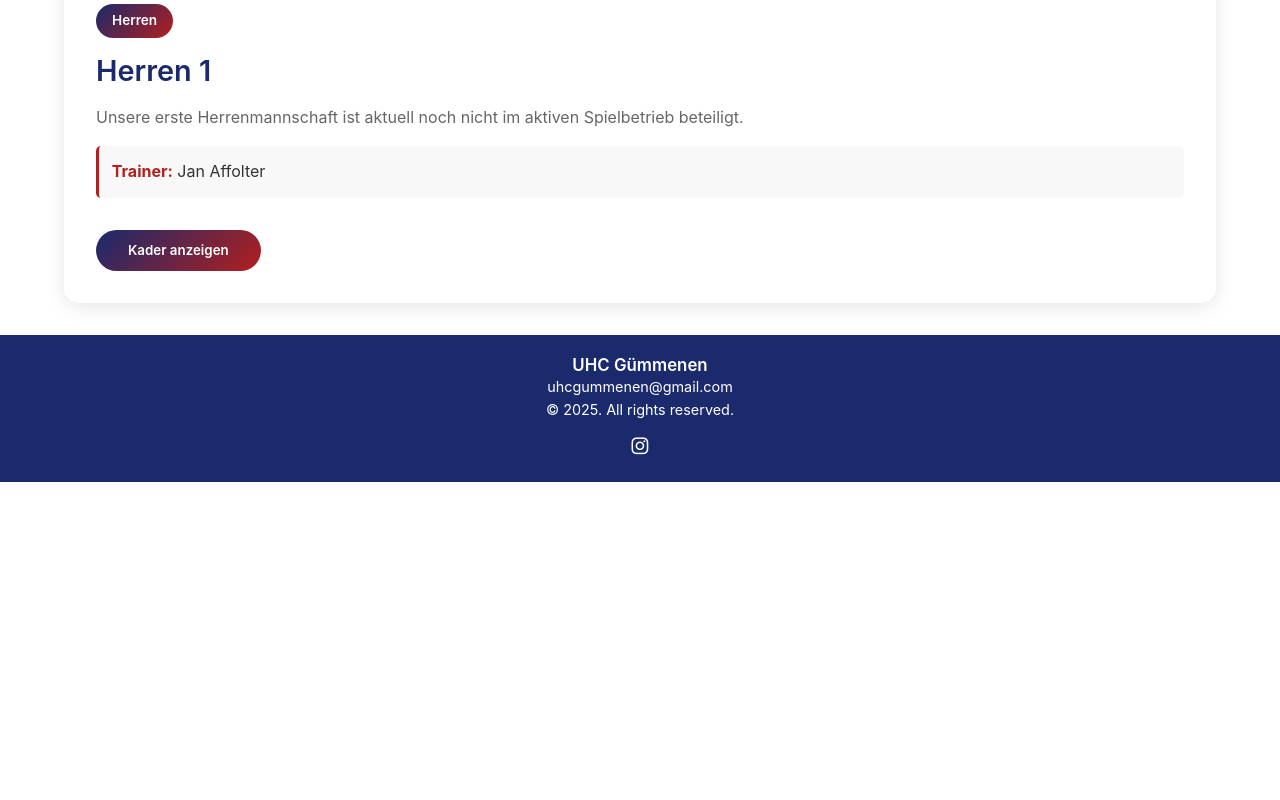
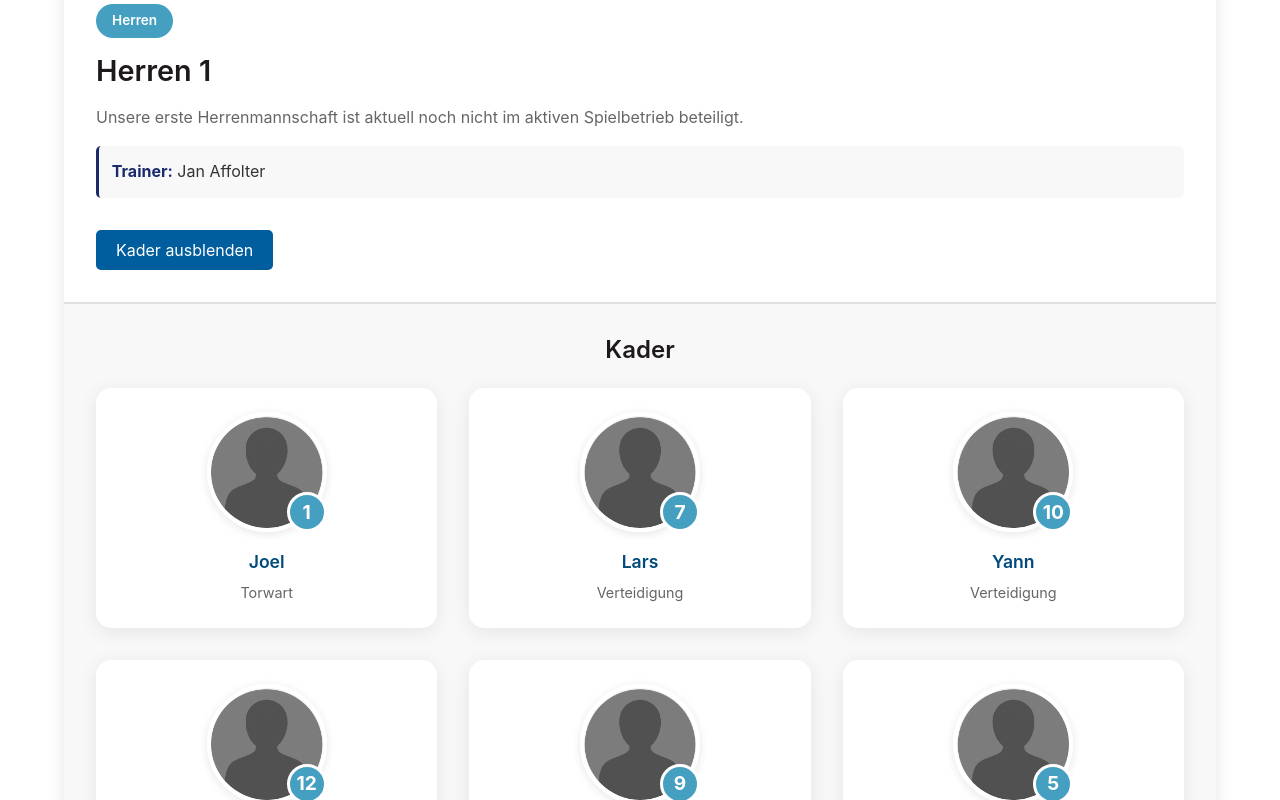
Before and after one commit to yafis01/uhcguemmenen, an Angular app: page /teams in a window 1280 px wide. Shown: the part 780-1580 px from the top of the page. Before the commit the page ends 1248 px from the top, so only its background shows below. Built offline with nearby package versions, Linux system fonts and the light colour scheme.

Commit message:
new design: blue theme

```diff
--- a/src/app/pages/contact/contact.component.css
+++ b/src/app/pages/contact/contact.component.css
@@ -43,11 +43,11 @@
 }
 
 .contact-link.email:hover {
-  color: #1a2a6c;
+  color: #005d9e;
 }
 
 .contact-link.phone:hover {
-  color: #b21f1f;
+  color: #005d9e;
 }
 
 
@@ -63,7 +63,7 @@
 }
 
 .contact-box h2 {
-  color: #1a2a6c;
+  color: #004a7c;
   font-size: 2.5rem;
   margin-bottom: 1rem;
 }
@@ -86,25 +86,25 @@
   padding: 1rem;
   background: #f8f8f8;
   border-radius: 10px;
-  border-left: 4px solid #b21f1f;
+  border-left: 4px solid #005d9e;
 }
 
 .contact-item strong {
   display: block;
-  color: #1a2a6c;
+  color: #004a7c;
   margin-bottom: 0.5rem;
   font-size: 0.95rem;
 }
 
 .contact-item a {
-  color: #b21f1f;
+  color: #005d9e;
   text-decoration: none;
   transition: all 0.3s ease;
   font-weight: 500;
 }
 
 .contact-item a:hover {
-  color: #1a2a6c;
+  color: #004a7c;
   text-decoration: underline;
 }
 
--- a/src/app/pages/event/event.component.css
+++ b/src/app/pages/event/event.component.css
@@ -58,21 +58,22 @@
 
 /* Button */
 .submit-button {
-  background: linear-gradient(135deg, #1a2a6c, #b21f1f);
+  background-color: #005d9e;
   color: white;
   font-weight: 700;
   font-size: 1.1rem;
   padding: 1rem 0;
-  border: none;
+  border: 1px solid transparent;
   border-radius: 50px;
   cursor: pointer;
-  transition: all 0.3s ease;
+  transition: background-color 0.3s ease, color 0.3s ease, border-color 0.3s ease;
   margin-top: 1.2rem;
 }
 
 .submit-button:hover {
-  transform: scale(1.05);
-  box-shadow: 0 8px 20px rgba(178,31,31,0.3);
+  background-color: white;
+  color: #005d9e;
+  border: 1px solid #005d9e;
 }
 
 .category-description {
@@ -116,6 +117,10 @@
 
 }
 
+.contact-box h2 {
+   color: #1e1a1a;
+}
+
 .info-box ul {
   list-style: none;
   padding: 0;
@@ -151,13 +156,14 @@
   max-width: 700px;
   text-align: left;
   box-shadow: 0 4px 15px rgba(0,0,0,0.1);
-  border-left: 6px solid #b21f1f;
+  border-left: 6px solid #005d9e;
 }
 
 .info-box h3 {
   font-size: 1.5rem;
   margin-bottom: 1rem;
   font-weight: 700;
+  color: #1e1a1a;
 }
 
 .info-box ul {
--- a/src/app/pages/info/info.component.css
+++ b/src/app/pages/info/info.component.css
@@ -43,11 +43,11 @@
 }
 
 .contact-link.email:hover {
-    color: #1a2a6c;
+    color: #005d9e;
 }
 
 .contact-link.phone:hover {
-    color: #b21f1f;
+    color: #005d9e;
 }
 
 
@@ -63,7 +63,7 @@
 }
 
 .contact-box h2 {
-    color: #1a2a6c;
+    color: #004a7c;
     font-size: 2.5rem;
     margin-bottom: 1rem;
 }
@@ -86,25 +86,25 @@
     padding: 1rem;
     background: #f8f8f8;
     border-radius: 10px;
-    border-left: 4px solid #b21f1f;
+    border-left: 4px solid #005d9e;
 }
 
 .contact-item strong {
     display: block;
-    color: #1a2a6c;
+    color: #004a7c;
     margin-bottom: 0.5rem;
     font-size: 0.95rem;
 }
 
 .contact-item a {
-    color: #b21f1f;
+    color: #005d9e;
     text-decoration: none;
     transition: all 0.3s ease;
     font-weight: 500;
 }
 
 .contact-item a:hover {
-    color: #1a2a6c;
+    color: #004a7c;
     text-decoration: underline;
 }
 
--- a/src/app/pages/teams/teams.component.css
+++ b/src/app/pages/teams/teams.component.css
@@ -14,7 +14,6 @@
   overflow: hidden;
   box-shadow: 0 4px 20px rgba(0, 0, 0, 0.1);
   transition: all 0.3s ease;
-  cursor: pointer;
 }
 
 .team-card:hover {
@@ -23,7 +22,7 @@
 }
 
 .team-card.active {
-  box-shadow: 0 8px 30px rgba(178, 31, 31, 0.2);
+  box-shadow: 0 8px 30px rgba(68, 159, 193, 0.2);
 }
 
 .team-image {
@@ -39,7 +38,7 @@
 
 .team-category {
   display: inline-block;
-  background: linear-gradient(135deg, #1a2a6c, #b21f1f);
+  background: #449fc1;
   color: white;
   padding: 0.4rem 1rem;
   border-radius: 20px;
@@ -49,7 +48,7 @@
 }
 
 .team-info h2 {
-  color: #1a2a6c;
+  color: #1e1a1a;
   margin-bottom: 1rem;
   font-size: 1.8rem;
 }
@@ -65,29 +64,12 @@
   margin: 1rem 0;
   padding: 0.8rem;
   background: #f8f8f8;
-  border-left: 3px solid #b21f1f;
+  border-left: 3px solid #1a2a6c;
   border-radius: 5px;
 }
 
 .coach-info strong {
-  color: #b21f1f;
-}
-
-.expand-button {
-  background: linear-gradient(135deg, #1a2a6c, #b21f1f);
-  color: white;
-  border: none;
-  padding: 0.8rem 2rem;
-  border-radius: 25px;
-  font-weight: 600;
-  cursor: pointer;
-  transition: all 0.3s ease;
-  margin-top: 1rem;
-}
-
-.expand-button:hover {
-  transform: scale(1.05);
-  box-shadow: 0 4px 15px rgba(178, 31, 31, 0.3);
+  color: #1a2a6c;
 }
 
 .team-roster {
@@ -109,7 +91,7 @@
 }
 
 .team-roster h3 {
-  color: #1a2a6c;
+  color: #1e1a1a;
   margin-bottom: 1.5rem;
   font-size: 1.5rem;
   text-align: center;
@@ -117,48 +99,66 @@
 
 .players-grid {
   display: grid;
-  grid-template-columns: repeat(auto-fill, minmax(250px, 1fr));
-  gap: 1rem;
+  grid-template-columns: repeat(3, 1fr);
+  gap: 2rem;
 }
 
 .player-card {
   background: white;
-  padding: 1rem;
-  border-radius: 10px;
-  display: flex;
-  align-items: center;
-  gap: 1rem;
-  box-shadow: 0 2px 10px rgba(0, 0, 0, 0.05);
+  border-radius: 15px;
+  overflow: hidden;
+  box-shadow: 0 4px 20px rgba(0, 0, 0, 0.08);
+  text-align: center;
   transition: all 0.3s ease;
 }
 
 .player-card:hover {
-  box-shadow: 0 4px 15px rgba(0, 0, 0, 0.1);
-  transform: translateX(5px);
+  transform: translateY(-5px);
+  box-shadow: 0 8px 30px rgba(0, 0, 0, 0.12);
 }
 
-.player-number {
-  background: linear-gradient(135deg, #1a2a6c, #b21f1f);
+.player-image-container {
+  position: relative;
+  width: 120px;
+  height: 120px;
+  margin: 1.5rem auto 1rem;
+}
+
+.player-image {
+  width: 100%;
+  height: 100%;
+  border-radius: 50%;
+  object-fit: cover;
+  border: 4px solid white;
+  box-shadow: 0 2px 10px rgba(0, 0, 0, 0.1);
+}
+
+.player-number-badge {
+  position: absolute;
+  bottom: 0;
+  right: 0;
+  background: #449fc1;
   color: white;
-  width: 50px;
-  height: 50px;
+  width: 40px;
+  height: 40px;
   border-radius: 50%;
   display: flex;
   align-items: center;
   justify-content: center;
-  font-size: 1.3rem;
+  font-size: 1.2rem;
   font-weight: 700;
-  flex-shrink: 0;
+  border: 3px solid white;
 }
 
 .player-info {
-  flex: 1;
+  padding: 0 1rem 1.5rem;
 }
 
 .player-name {
   font-weight: 600;
-  color: #1a2a6c;
-  margin-bottom: 0.3rem;
+  font-size: 1.1rem;
+  color: #004a7c;
+  margin-bottom: 0.25rem;
 }
 
 .player-position {
@@ -166,57 +166,75 @@
   font-size: 0.9rem;
 }
 
+.toggle-roster-btn {
+  display: inline-block;
+  background-color: #005d9e;
+  color: white;
+  padding: 10px 20px;
+  border: none;
+  border-radius: 5px;
+  cursor: pointer;
+  font-size: 1rem;
+  margin-top: 1rem;
+  transition: background-color 0.3s, color 0.3s;
+}
+
+.toggle-roster-btn:hover {
+  background-color: white;
+  color: #005d9e;
+  border: 1px solid #005d9e;
+}
+
 .join-section {
-  background: linear-gradient(135deg, rgba(26, 42, 108, 0.05), rgba(178, 31, 31, 0.05));
+  background: rgba(68, 159, 193, 0.05);
   padding: 4rem 0;
   margin-top: 2rem;
 }
-
 .join-content {
   text-align: center;
   max-width: 800px;
   margin: 0 auto;
 }
-
 .join-content h2 {
-  color: #1a2a6c;
+  color: #449fc1;
   font-size: 2.5rem;
   margin-bottom: 1.5rem;
 }
-
 .join-content p {
   color: #666;
   font-size: 1.1rem;
   line-height: 1.8;
   margin-bottom: 1.5rem;
 }
-
 .contact-info {
   background: white;
   padding: 1.5rem;
   border-radius: 10px;
   box-shadow: 0 4px 15px rgba(0, 0, 0, 0.1);
 }
-
 .contact-info p {
   margin: 0;
   color: #333;
 }
-
 .contact-info strong {
-  color: #b21f1f;
+  color: #449fc1;
 }
-
 @media (max-width: 1000px) {
   .page-header h1 {
     font-size: 2rem;
   }
 
   .players-grid {
-    grid-template-columns: 1fr;
+    grid-template-columns: repeat(2, 1fr);
   }
 
   .team-image {
     height: 200px;
   }
 }
+
+@media (max-width: 600px) {
+  .players-grid {
+    grid-template-columns: 1fr;
+  }
+}
--- a/src/app/pages/teams/teams.component.html
+++ b/src/app/pages/teams/teams.component.html
@@ -9,7 +9,7 @@
 
   <section class="container no-top-padding">
     <div class="teams-grid">
-      <div class="team-card" *ngFor="let team of teams" (click)="selectTeam(team)" [class.active]="selectedTeam?.id === team.id">
+      <div class="team-card" *ngFor="let team of teams">
         <div class="team-image" [style.background-image]="'url(' + team.image + ')'"></div>
         <div class="team-info">
           <span class="team-category">{{ team.category }}</span>
@@ -18,16 +18,19 @@
           <div class="coach-info">
             <strong>Trainer:</strong> {{ team.coach }}
           </div>
-          <button class="expand-button">
-            {{ selectedTeam?.id === team.id ? 'Weniger anzeigen' : 'Kader anzeigen' }}
+          <button (click)="toggleRoster(team)" class="toggle-roster-btn">
+            {{ team.isRosterVisible ? 'Kader ausblenden' : 'Kader einblenden' }}
           </button>
         </div>
 
-        <div class="team-roster" *ngIf="selectedTeam?.id === team.id">
+        <div *ngIf="team.isRosterVisible" class="team-roster">
           <h3>Kader</h3>
           <div class="players-grid">
             <div class="player-card" *ngFor="let player of team.players">
-              <div class="player-number">{{ player.number }}</div>
+              <div class="player-image-container">
+                <img [src]="player.image || 'assets/default-profile.png'" alt="{{ player.name }}" class="player-image">
+                <div class="player-number-badge">{{ player.number }}</div>
+              </div>
               <div class="player-info">
                 <div class="player-name">{{ player.name }}</div>
                 <div class="player-position">{{ player.position }}</div>
--- a/src/app/pages/teams/teams.component.ts
+++ b/src/app/pages/teams/teams.component.ts
@@ -5,6 +5,7 @@ interface Player {
   number: number;
   name: string;
   position: string;
+  image?: string;
 }
 
 interface Team {
@@ -15,6 +16,7 @@ interface Team {
   coach: string;
   players: Player[];
   image: string;
+  isRosterVisible?: boolean;
 }
 
 @Component({
@@ -33,23 +35,22 @@ export class TeamsComponent {
       description: 'Unsere erste Herrenmannschaft ist aktuell noch nicht im aktiven Spielbetrieb beteiligt.',
       coach: 'Jan Affolter',
       image: 'https://images.pexels.com/photos/163526/field-hockey-player-girls-game-163526.jpeg?auto=compress&cs=tinysrgb&w=800',
+      isRosterVisible: true,
       players: [
         { number: 1, name: 'Joel', position: 'Torwart' },
         { number: 7, name: 'Lars', position: 'Verteidigung' },
         { number: 10, name: 'Yann', position: 'Verteidigung' },
         { number: 12, name: 'Noel', position: 'Verteidigung' },
         { number: 9, name: 'Maurice', position: 'Verteidigung' },
+        { number: 5, name: 'Jan', position: 'Verteidigung' },
         { number: 15, name: 'Cédric', position: 'Angriff' },
         { number: 18, name: 'Anis', position: 'Angriff' },
-        { number: 5, name: 'Jan', position: 'Verteidigung' },
         { number: 20, name: 'Yanis', position: 'Angriff' }
       ]
     },
   ];
 
-  selectedTeam: Team | null = null;
-
-  selectTeam(team: Team) {
-    this.selectedTeam = this.selectedTeam?.id === team.id ? null : team;
+  toggleRoster(team: Team) {
+    team.isRosterVisible = !team.isRosterVisible;
   }
 }
--- a/src/styles.scss
+++ b/src/styles.scss
@@ -72,7 +72,7 @@ img {
 }
 
 .category-title {
-  color: #1a2a6c;
+  color: #004a7c;
   font-size: 2.5rem;
   margin-bottom: 4rem;
   text-align: center;
@@ -88,7 +88,7 @@ img {
   transform: translateX(-50%);
   width: 80px;
   height: 4px;
-  background: linear-gradient(90deg, #b21f1f, #fdbb2d);
+  background: linear-gradient(90deg, #005d9e, #44c1c1);
   border-radius: 2px;
 }
 
```
Also changed, not shown: src/app/pages/history/history.component.css (+22 -27 lines), src/app/pages/home/home.component.css (+14 -14 lines), src/app/pages/officials/officials.component.css (+29 -24 lines), src/app/pages/officials/officials.component.html (+24 -11 lines), src/app/pages/officials/officials.component.ts (+10 -7 lines).
